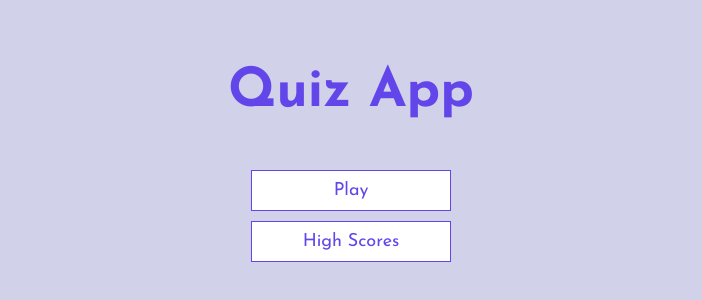
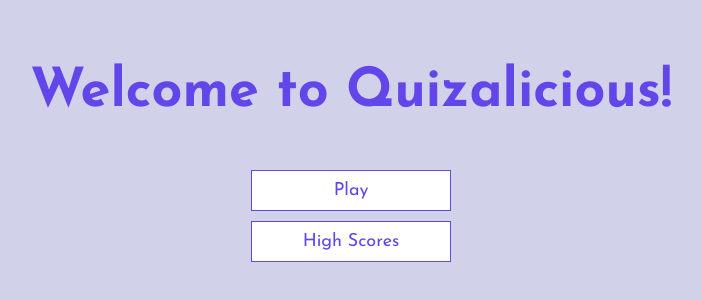
Before and after one commit to Jesse-Salazar/Quiz-App, a plain HTML site: page index.html in a window 1280 px wide. Shown: the part 232-532 px from the top of the page, without its empty margins (289-991 px from the left). Drawn offline with Linux system fonts and the light colour scheme.

Commit message:
Add title

```diff
--- a/index.html
+++ b/index.html
@@ -4,7 +4,7 @@
     <meta charset="UTF-8">
     <meta http-equiv="X-UA-Compatible" content="IE=edge">
     <meta name="viewport" content="width=device-width, initial-scale=1.0">
-    <title>Quiz App</title>
+    <title>Quizalicious</title>
     <link rel = "stylesheet" href="app.css ">
     <link href="https://fonts.googleapis.com/css2?family=Josefin+Sans:ital,wght@0,400;0,700;1,400;1,700&display=swap" rel="stylesheet">
 
@@ -12,7 +12,7 @@
 <body>
     <div class="container">
         <div id="home" class="flex-center flex-column">
-            <h1>Quiz App</h1>
+            <h1>Welcome to Quizalicious!</h1>
             <a class = "btn" href="/game.html ">Play</a>
             <a class = "btn" href="/highscores.html ">High Scores</a>
         </div>
```
